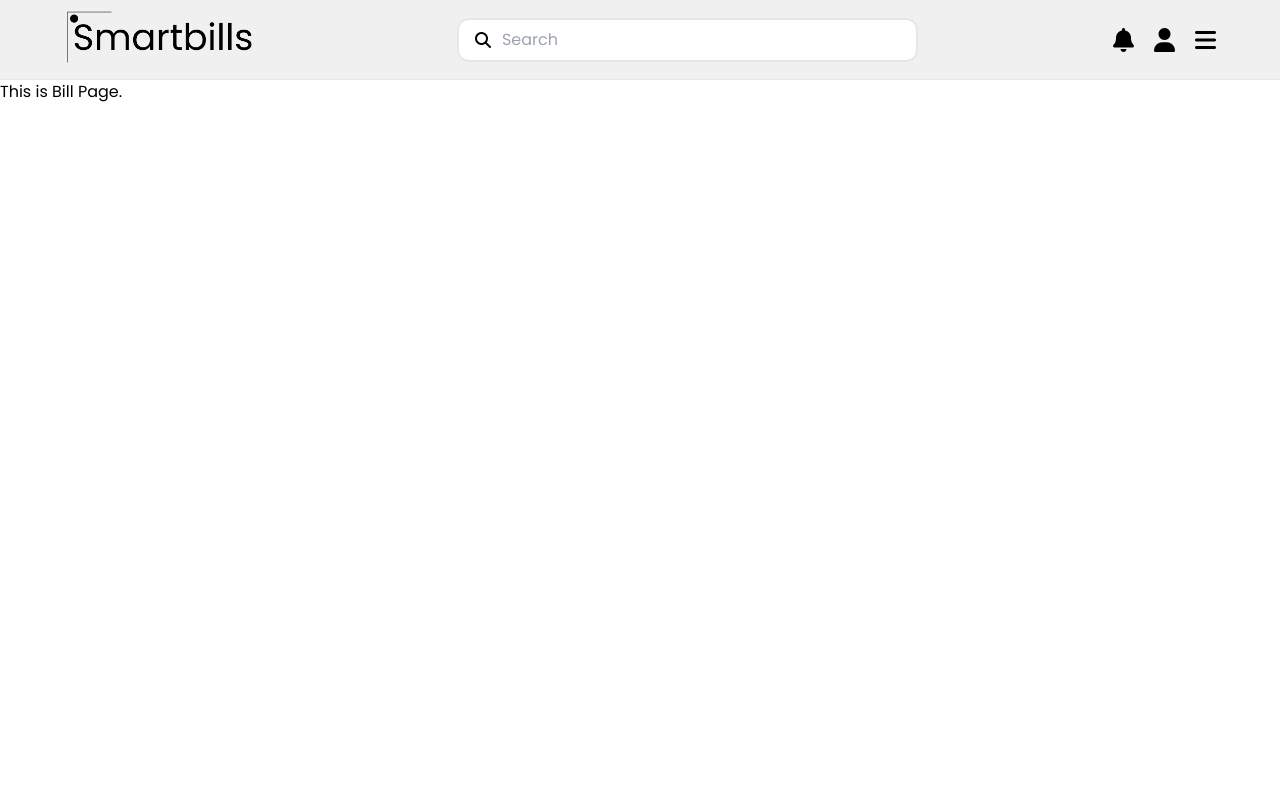
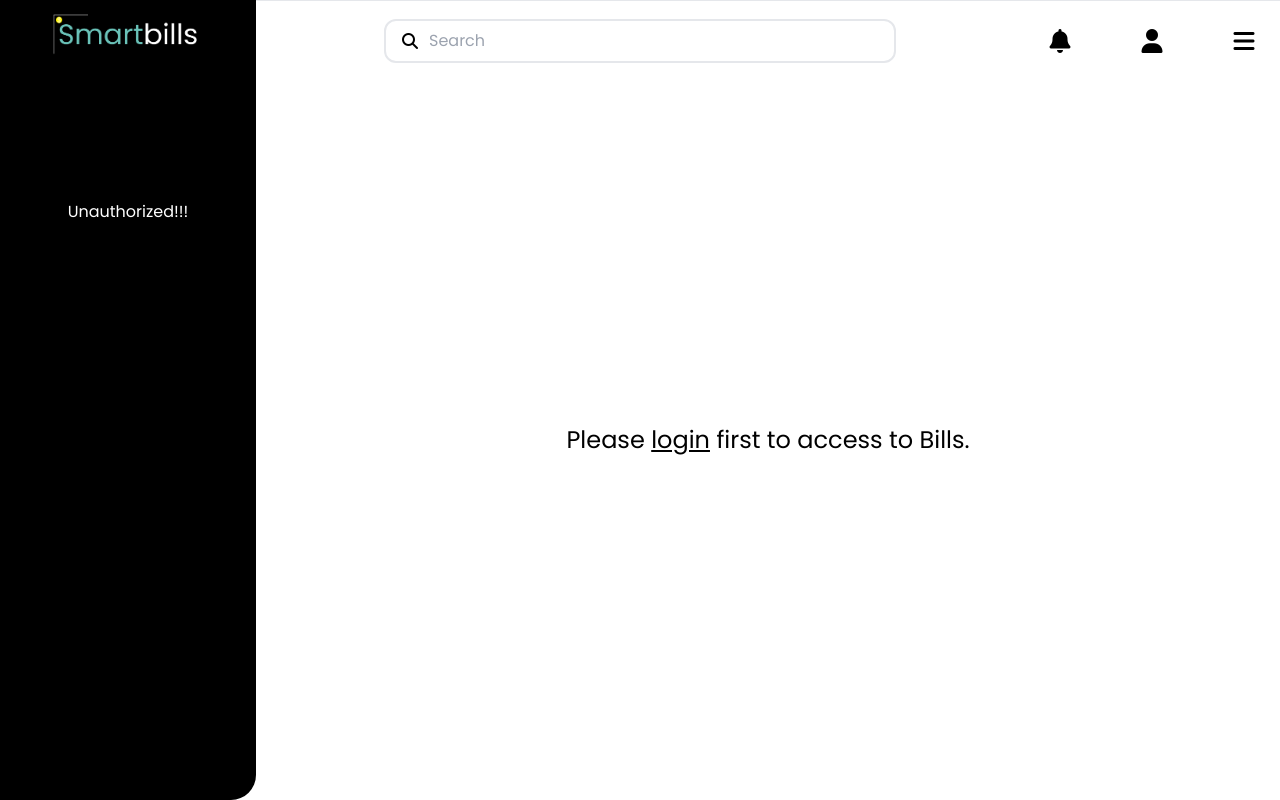
Before and after one commit to 2604kien/smart-bills, a React (Create React App) app in the folder frontend-smart-bills/: page /bills in a window 1280 px wide. Built offline with nearby package versions, Linux system fonts and the light colour scheme; no server answers.

Commit message:
add side nav bar for bill

```diff
--- a/frontend-smart-bills/src/App.tsx
+++ b/frontend-smart-bills/src/App.tsx
@@ -10,7 +10,7 @@ import Bill from './components/Bill/Bill';
 import Home from './components/Home/Home';
 function App() {
   return (
-    <div className="App h-screen m-0">
+    <div className="App h-screen m-0" >
       <Routes>
         <Route path="" element={<Layout/>}>
         <Route path='' element={<Home/>}/>
--- a/frontend-smart-bills/src/components/Bill/Bill.tsx
+++ b/frontend-smart-bills/src/components/Bill/Bill.tsx
@@ -1,9 +1,21 @@
 import React from "react";
-
+import { useNavigate } from "react-router-dom";
+import { useAppSelector } from "../../app/hooks";
+import BillCard from "./BillCard";
 export default function Bill(){
-    return (
-        <div>
-            This is Bill Page.
-        </div>
-    )
+    const navigate=useNavigate();
+    const isAuthenticated=useAppSelector(state=>state.auth.isAuthenticated);
+    const element=isAuthenticated? (<div style={{display:"grid", gridTemplateColumns:"20% 80%", height:"100%"}}>
+                                            <div style={{position:"relative"}}>
+                                            </div>
+                                    </div>):
+                                    (
+                                        <div style={{display:"grid", gridTemplateColumns:"20% 80%", height:"100%"}}>
+                                            <div></div>
+                                            <div className="flex flex-col justify-center items-center">
+                                                <h1 style={{fontSize:"1.5rem"}}>Please <span onClick={()=>navigate('/login')} className="hover:text-white hover:brightness-50 cursor-pointer" style={{textDecoration:"underline"}}>login</span> first to access to Bills.</h1>
+                                            </div>
+                                        </div>
+                                    )
+    return element;
 }
--- /dev/null
+++ b/frontend-smart-bills/src/components/Bill/BillCard.tsx
@@ -0,0 +1,42 @@
+import React from "react";
+import { useNavigate } from "react-router-dom";
+import Logo from "../../Logo/BlackBackground.png";
+import { useAppSelector } from "../../app/hooks";
+export default function BillCard(){
+    const navigate=useNavigate();
+    const isAuthenticated=useAppSelector(state=>state.auth.isAuthenticated);
+    const element=isAuthenticated?(
+        <div className="flex flex-col justify-center items-center" style={{
+            gap:"20px",
+        }}>
+            <h1 onClick={()=>navigate("/bill/new")} className="cursor-pointer">Add New Bill</h1>
+            <h1 className="cursor-pointer">View Owed Bill</h1>
+            <h1 className="cursor-pointer">View Paid Bill</h1>
+        </div>
+    ):(
+        <div className="flex flex-col justify-center items-center">
+            <h1>Unauthorized!!!</h1>
+        </div>
+    )
+    return (
+        <div className="duration-300" style={{
+                display:"grid",
+                gridTemplateRows:"9% 35% 50%",
+                transition:"all 0.6s cubic-bezier(0.075, 0.82, 0.165, 1)",
+                animation:"slideDown 0.5s forwards",
+                backgroundColor:"#f0f0f0",
+                position:"absolute",
+                left:"0px", width:"20%",
+                borderBottomRightRadius:"25px",
+                zIndex:"5",
+                background:"black",
+                color:"white"
+            }}>
+            <div className="flex flex-col justify-center items-center">
+                <img className="cursor-pointer" onClick={()=>navigate('/')} src={Logo} alt="logo" style={{scale:"0.6"}}/>
+            </div>
+            {element}
+
+        </div>
+    )
+}
--- a/frontend-smart-bills/src/components/Dashboard/Dashboard.tsx
+++ b/frontend-smart-bills/src/components/Dashboard/Dashboard.tsx
@@ -4,12 +4,13 @@ import { useNavigate } from "react-router-dom";
 export default function Dashboard(){
     const navigate=useNavigate();
     const isAuthenticated=useAppSelector(state=>state.auth.isAuthenticated);
-    React.useEffect(()=>{
-        if(!isAuthenticated) navigate('/');
-    },[])
-    return(
-        <div>
-            <h1>This is Dashboard page.</h1>
-        </div>
-    )
+    const element=isAuthenticated? (<div>
+                                        This is Dashboard Page.
+                                    </div>):
+                                    (
+                                        <div style={{height:"90vh"}} className="w-screen flex flex-col justify-center items-center">
+                                            <h1 style={{fontSize:"1.5rem"}}>Please <span onClick={()=>navigate('/login')} className="hover:text-white hover:brightness-50 cursor-pointer" style={{textDecoration:"underline"}}>login</span> first to access to Dashboard.</h1>
+                                        </div>
+                                    )
+    return element;
 }
--- a/frontend-smart-bills/src/components/Layout/Layout.tsx
+++ b/frontend-smart-bills/src/components/Layout/Layout.tsx
@@ -1,10 +1,36 @@
 import React from "react";
-import { Outlet } from "react-router-dom";
+import { Outlet, useLocation} from "react-router-dom";
 import Navbar from "./Navbar";
+import { useAppDispatch, useAppSelector } from "../../app/hooks";
+import { refresh } from "../../reducers/authReducer";
+import BillCard from "../Bill/BillCard";
 export default function Layout(){
+    const dispatch=useAppDispatch();
+    const isAuthenticated=useAppSelector(state=>state.auth.isAuthenticated);
+    const token=useAppSelector(state=>state.auth.accessToken);
+    const location=useLocation();
+    //refresh to check if cookie contains valid jwt, if yes then request new accessToken
+    React.useEffect(()=>{
+        if(!isAuthenticated){
+            dispatch(refresh());
+        }
+    },[]);
+    //refresh if the current accessToken expire.
+    React.useEffect(()=>{
+        const tokenExpirationThreshold :number = 3 * 60;
+        let exp = token && token.length > 0 ? JSON.parse(atob(token.split('.')[1])).exp : 0;
+        const intervalId = setInterval(() => {
+            if ((exp - Date.now() / 1000 < tokenExpirationThreshold)&&isAuthenticated) {
+                // Dispatch the refreshAccessToken action
+                dispatch(refresh());
+            }
+        }, 13 * 60 * 1000);
+        return () => clearInterval(intervalId);
+    }, [dispatch, token]);
     return (
-        <div>
+        <div className="flex flex-col" style={{height:"inherit", zIndex:"999"}}>
             <Navbar/>
+            {location.pathname.includes("bill")?<BillCard/>:<></>}
             <Outlet/>
         </div>
     )
--- a/frontend-smart-bills/src/components/Layout/Menu.tsx
+++ b/frontend-smart-bills/src/components/Layout/Menu.tsx
@@ -6,7 +6,7 @@ export default function Menu(props:{menuRef:React.RefObject<HTMLInputElement> ,i
     const navigateArray:string[]=["/", "/dashboard", "/setting","news","bills"];
     const element=classArray.map((el,i)=><MenuItem key={i} item={classArray[i]} itemName={nameArray[i]} navigation={navigateArray[i]} handleMenuClick={props.handleMenuClick}/>)
     return(
-        <div ref={props.menuRef} className={props.isClick?"open":"close"} style={{ transition:"all 0.6s cubic-bezier(0.075, 0.82, 0.165, 1)", visibility:props.isClick?"visible":"hidden",position:"fixed",overflow:"hidden", right:"0px", height:"fit-content", width:"390px", borderBottomLeftRadius:"15px",borderBottomRightRadius:"15px", backgroundColor:"#f0f0f0", boxShadow:"0px 1px 5px 1px rgba(0,0,0,0.5)", display:"grid", gridTemplateColumns:"30% 30% 30%", gridTemplateRows:"20% 20% 20% 20%", gap:"20px", rowGap:"40px"}}>
+        <div ref={props.menuRef} className={props.isClick?"open":"close"} style={{ transition:"all 0.6s cubic-bezier(0.075, 0.82, 0.165, 1)", visibility:props.isClick?"visible":"hidden",position:"fixed",overflow:"hidden", right:"0px", height:"fit-content", width:"390px", borderBottomLeftRadius:"15px",borderBottomRightRadius:"15px", backgroundColor:"#f0f0f0", boxShadow:"0px 1px 5px 1px rgba(0,0,0,0.5)", display:"grid", gridTemplateColumns:"30% 30% 30%", gridTemplateRows:"20% 20% 20% 20%", gap:"20px", rowGap:"40px", zIndex:"500"}}>
             {element}
         </div>
     )
--- a/frontend-smart-bills/src/components/Layout/Navbar.tsx
+++ b/frontend-smart-bills/src/components/Layout/Navbar.tsx
@@ -1,5 +1,5 @@
 import React, { useEffect } from "react";
-import { useNavigate } from "react-router-dom";
+import { useNavigate, useLocation } from "react-router-dom";
 import Logo from "../../Logo/WhiteBackground.png";
 import Menu from "./Menu";
 import Profile from "./Profile";
@@ -8,6 +8,7 @@ import { useAppDispatch, useAppSelector } from "../../app/hooks";
 import { getUserById } from "../../reducers/userReducer";
 export default function Navbar(){
     const navigate=useNavigate();
+    const location=useLocation();
     //get user by id if login;
     const dispatch=useAppDispatch();
     const isAuthenticated=useAppSelector(state=>state.auth.isAuthenticated);
@@ -49,25 +50,31 @@ export default function Navbar(){
         document.addEventListener("mousedown", handler);
     },[])
     return(
-        <div style={{position:"relative", zIndex:"1000"}}>
+        <div style={{position:"relative", zIndex:"5"}}>
         <div className="h-20">
         </div>
-        <div className="select-none z-10 sm:border h-20 border-gray flex flex-row justify-between items-center text-black" style={{width:"100vw",borderTop:"none", top:"0", backgroundColor:"#f0f0f0", position:"fixed", borderLeft:"none", borderRight:"none", padding:"10px 5%"}}>
-            <img src={Logo} className="h-full cursor-pointer brightness-0 hover:brightness-100 duration-150" onClick={()=>navigate('/')}/>
-            <div className="flex justify-center items-center" style={{position:"relative", width:"40%"}}>
-                <i style={{position:"absolute", left:"8px", borderRadius:"50%", padding:"10px"}} className="cursor-pointer hover:bg-gray-50 hover:opacity-50 duration-300 hover:brightness-75 fa-solid fa-magnifying-glass"></i>
-                <input className="border-gray sm:border-2 rounded-xl " placeholder="Search" style={{width:"100%", textIndent:"35px", padding:"8px"}}/>
+        <div className="select-none sm:border h-20 border-gray text-black" style={{width:"100vw", top:"0", position:"fixed", borderLeft:"none", borderRight:"none", display:"grid", gridTemplateColumns:"20% 60% 20%"}} >
+            <div className="flex duration-300 flex-col justify-center items-center" style={{visibility:location.pathname.includes('bill')?"hidden":"visible",height:"inherit", backgroundColor:"#f0f0f0"}}>
+                <img src={Logo} style={{scale:"0.8"}} className="h-full cursor-pointer brightness-0 hover:brightness-100 duration-150" onClick={()=>navigate('/')}/>
             </div>
-            <div style={{fontSize:"1.5rem", gap:"20px"}} className="flex flex-row justify-between items-center">
+            <div className="flex duration-300 flex-col justify-center items-center" style={{width:"100%", backgroundColor:location.pathname.includes("bill")?"white":"#f0f0f0"}}>
+                <div className="flex flex-col justify-center items-center w-4/6" style={{position:"relative"}}>
+                    <i style={{position:"absolute", left:"8px", borderRadius:"50%", padding:"10px"}} className="cursor-pointer hover:bg-gray-50 hover:opacity-50 duration-300 hover:brightness-75 fa-solid fa-magnifying-glass"></i>
+                    <input className="border-gray sm:border-2 rounded-xl " placeholder="Search" style={{width:"100%", textIndent:"35px", padding:"8px"}}/>
+                </div>
+            </div>
+            <div style={{fontSize:"1.5rem", gap:"20px", backgroundColor:location.pathname.includes("bill")?"white":"#f0f0f0", zIndex:"999"}} className="z-10 duration-300 flex flex-row justify-around items-center">
                 <i onClick={hanndleNotificationClick} className="fa-solid fa-bell cursor-pointer hover:brightness-50 duration-150 hover:text-white"></i>
                 <i onClick={hanndleProfileClick} className="fa-solid fa-user cursor-pointer hover:brightness-50 duration-150 hover:text-white"></i>
                 <i onClick={hanndleMenuClick} className="fa-solid fa-bars cursor-pointer hover:brightness-50 duration-150 hover:text-white"></i>
 
             </div>
         </div>
-        <Menu menuRef={menuRef} handleMenuClick={hanndleMenuClick} isClick={isClick}/>
-        <Profile profileRef={profileRef} handleClick={hanndleProfileClick} isClick={isProfileClick}/>
-        <NotificationBox notificationRef={notificationRef} handleClick={hanndleNotificationClick} isClick={isNotificationClick}/>
+        <div style={{position:"relative", zIndex:"-1"}}>
+            <Menu menuRef={menuRef} handleMenuClick={hanndleMenuClick} isClick={isClick}/>
+            <Profile profileRef={profileRef} handleClick={hanndleProfileClick} isClick={isProfileClick}/>
+            <NotificationBox notificationRef={notificationRef} handleClick={hanndleNotificationClick} isClick={isNotificationClick}/>
+        </div>
         </div>
 
     )
--- a/frontend-smart-bills/src/components/Setting/Setting.tsx
+++ b/frontend-smart-bills/src/components/Setting/Setting.tsx
@@ -1,8 +1,16 @@
 import React from "react";
+import { useNavigate } from "react-router-dom";
+import { useAppSelector } from "../../app/hooks";
 export default function Setting(){
-    return(
-        <div>
-            <h1>This is Setting page.</h1>
-        </div>
-    )
+    const navigate=useNavigate();
+    const isAuthenticated=useAppSelector(state=>state.auth.isAuthenticated);
+    const element=isAuthenticated? (<div>
+                                        This is Bill Page.
+                                    </div>):
+                                    (
+                                        <div style={{height:"90vh"}} className="w-screen flex flex-col justify-center items-center">
+                                            <h1 style={{fontSize:"1.5rem"}}>Please <span onClick={()=>navigate('/login')} className="hover:text-white hover:brightness-50 cursor-pointer" style={{textDecoration:"underline"}}>login</span> first to access to Setting.</h1>
+                                        </div>
+                                    )
+    return element;
 }
--- a/frontend-smart-bills/src/components/User/Login.tsx
+++ b/frontend-smart-bills/src/components/User/Login.tsx
@@ -58,10 +58,10 @@ export default function Login(){
                                 <input onChange={handleChange} value={formData.password} name="password" className="w-full h-11 rounded-xl indent-1.5 text-black" type="password" placeholder="Enter your password." required/>
                                 <i className="fa-solid fa-lock flex flex-col text-black justify-center items-center rounded-xl bg-white" style={{position:"absolute", top:"2px", right:"0px",border: "1px solid white", height:"90%", width:"30px"}}></i>
                                 </div>
-                                <div className="w-full flex items-center gap-2">
+                                {/* <div className="w-full flex items-center gap-2">
                                     <input onChange={handleChange} checked={formData.remember} name="remember" id="remember" type="checkbox" />
                                     <label htmlFor="remember">Remember Me</label>
-                                </div>
+                                </div> */}
                                 <button className="bg-white text-black rounded-lg h-9 mt-10 font-bold hover:brightness-75 duration-150">Log In</button>
                             </form>
                             <h1 className="mt-3" onClick={()=>navigate('/register')}>or <span className="underline cursor-pointer hover:brightness-75 duration-150">register here</span></h1>
```
Also changed, not shown: frontend-smart-bills/src/index.css (+12 -0 lines), frontend-smart-bills/src/reducers/authReducer.ts (+11 -1 lines).
